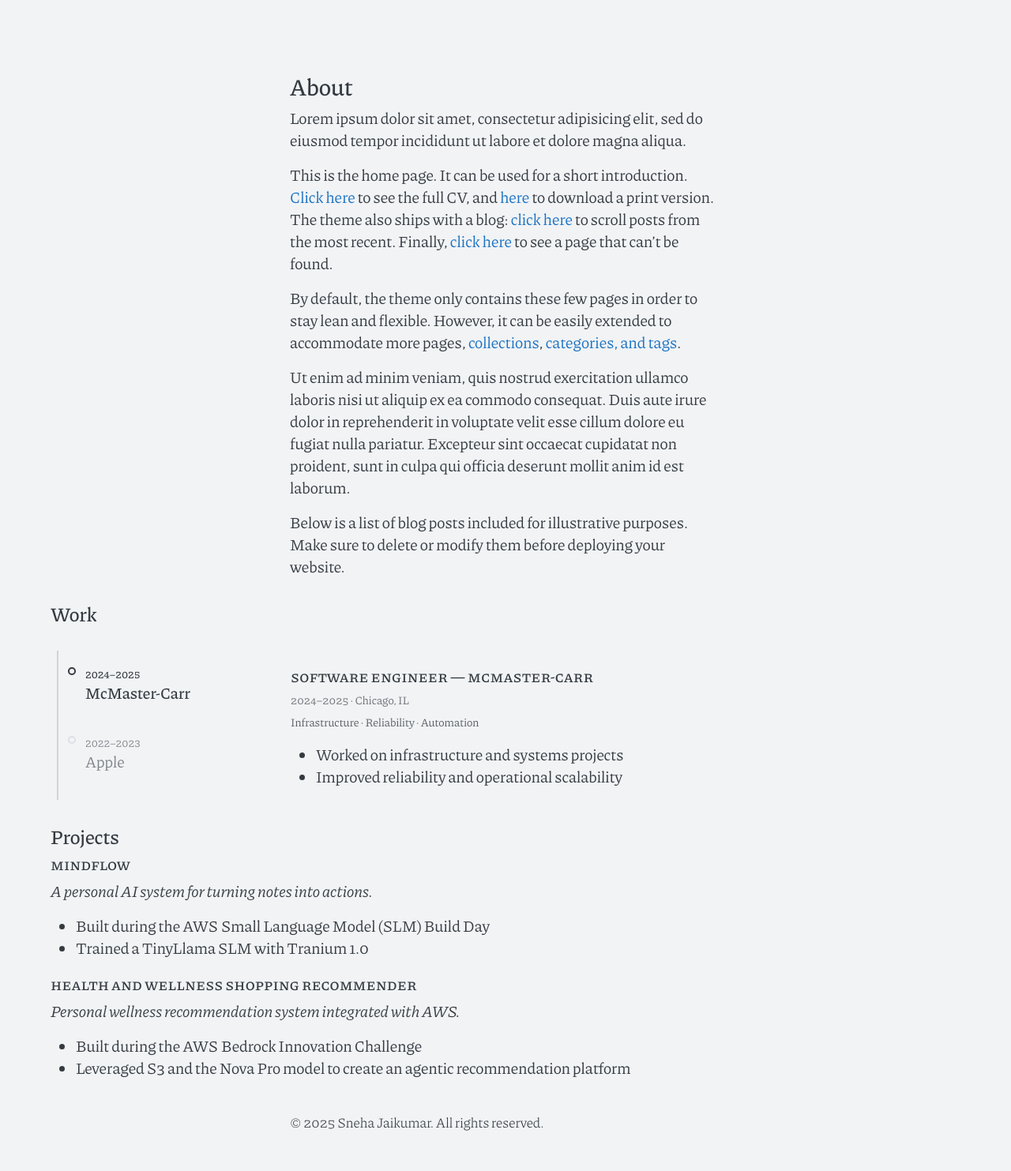
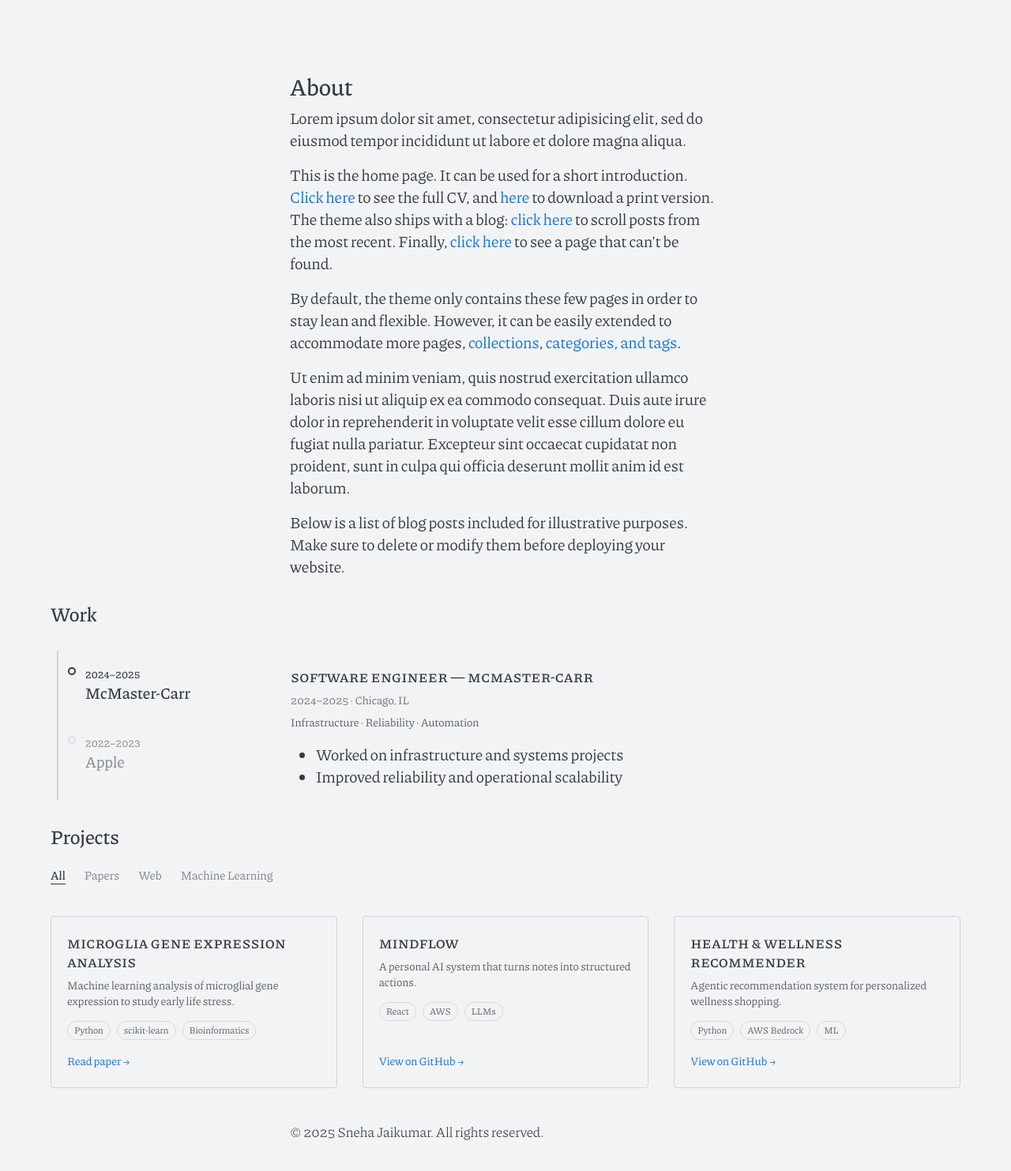
Before and after one commit to snehajaikumar23/snehajaikumar23.github.io, a Jekyll site: the page built from index.md, in a window 1280 px wide, cut to the strip 124-1610 px from the top of the page. Shown: the top 1483 px of the strip at 79% size. Built offline with Jekyll 4.4.1, drawn with Linux system fonts in a browser that asks for light colours.

Commit message:
Initial outline of projects section

```diff
--- a/_sass/_elements.scss
+++ b/_sass/_elements.scss
@@ -301,3 +301,80 @@ a.reversefootnote {
     display: none;
   }
 }
+
+.project-filters {
+  display: flex;
+  gap: 1.5rem;
+  margin: 1.5rem 0 2.5rem;
+}
+
+.filter-btn {
+  background: none;
+  border: none;
+  padding: 0;
+  cursor: pointer;
+  font-size: 0.95rem;
+  color: var(--color-text);
+  opacity: 0.6;
+}
+
+.filter-btn.is-active {
+  opacity: 1;
+  font-weight: 500;
+  border-bottom: 1px solid currentColor;
+}
+
+.project-grid {
+  display: grid;
+  grid-template-columns: repeat(auto-fit, minmax(260px, 1fr));
+  gap: 2rem;
+}
+
+.project-card {
+  padding: 1.25rem 1.25rem 1.5rem;
+  border: 1px solid var(--color-border);
+  border-radius: 0.25rem;
+  background-color: var(--color-background);
+  display: flex;
+  flex-direction: column;
+}
+
+.project-card h3 {
+  margin-top: 0;
+  margin-bottom: 0.5rem;
+}
+
+.project-desc {
+  font-size: 0.9rem;
+  opacity: 0.8;
+  margin-bottom: 1rem;
+}
+
+.project-tags {
+  display: flex;
+  flex-wrap: wrap;
+  gap: 0.5rem;
+  margin-bottom: 1rem;
+}
+
+.project-tags span {
+  font-size: 0.75rem;
+  padding: 0.15rem 0.5rem;
+  border: 1px solid var(--color-border);
+  border-radius: 999px;
+  opacity: 0.8;
+}
+
+.project-card a {
+  margin-top: auto;
+  font-size: 0.9rem;
+}
+
+.project-card {
+  transition: transform 0.15s ease, box-shadow 0.15s ease;
+}
+
+.project-card:hover {
+  transform: translateY(-2px);
+  box-shadow: 0 6px 20px rgba(0, 0, 0, 0.06);
+}
--- a/assets/js/main.js
+++ b/assets/js/main.js
@@ -90,4 +90,24 @@ document.addEventListener("DOMContentLoaded", () => {
 
     sections.forEach((section) => navObserver.observe(section));
   }
+
+  const filterButtons = document.querySelectorAll(".filter-btn");
+  const projectCards = document.querySelectorAll(".project-card");
+
+  if (filterButtons.length && projectCards.length) {
+    filterButtons.forEach((btn) => {
+      btn.addEventListener("click", () => {
+        const filter = btn.dataset.filter;
+
+        filterButtons.forEach((b) => b.classList.remove("is-active"));
+        btn.classList.add("is-active");
+
+        projectCards.forEach((card) => {
+          const category = card.dataset.category;
+          card.style.display =
+            filter === "all" || category === filter ? "flex" : "none";
+        });
+      });
+    });
+  }
 });
--- a/index.md
+++ b/index.md
@@ -73,21 +73,71 @@ Below is a list of blog posts included for illustrative purposes. Make sure to d
 </section>
 
 
-<section id="projects" class="wide-section" markdown="1">
+<section id="projects" class="wide-section">
+  <h2>Projects</h2>
 
-## Projects
-{: #projects }
+  <!-- Category tabs -->
+  <div class="project-filters" role="tablist">
+    <button class="filter-btn is-active" data-filter="all" role="tab">All</button>
+    <button class="filter-btn" data-filter="papers" role="tab">Papers</button>
+    <button class="filter-btn" data-filter="web" role="tab">Web</button>
+    <button class="filter-btn" data-filter="ml" role="tab">Machine Learning</button>
+  </div>
 
-### Mindflow
-*A personal AI system for turning notes into actions.*
+  <!-- Project grid -->
+  <div class="project-grid">
 
-- Built during the AWS Small Language Model (SLM) Build Day
-- Trained a TinyLlama SLM with Tranium 1.0
+    <!-- Paper -->
+    <article class="project-card" data-category="papers">
+      <h3>Microglia Gene Expression Analysis</h3>
+      <p class="project-desc">
+        Machine learning analysis of microglial gene expression to study early life stress.
+      </p>
+      <div class="project-tags">
+        <span>Python</span>
+        <span>scikit-learn</span>
+        <span>Bioinformatics</span>
+      </div>
+      <a
+    href="https://arxiv.org/abs/XXXX.XXXXX"
+    target="_blank"
+    rel="noopener"
+    class="paper-link">
+    Read paper →
+    </a>
+    </article>
 
-### Health and Wellness Shopping Recommender
-*Personal wellness recommendation system integrated with AWS.*
+    <!-- Web -->
+    <article class="project-card" data-category="web">
+      <h3>Mindflow</h3>
+      <p class="project-desc">
+        A personal AI system that turns notes into structured actions.
+      </p>
+      <div class="project-tags">
+        <span>React</span>
+        <span>AWS</span>
+        <span>LLMs</span>
+      </div>
+      <a href="https://github.com/yourusername/mindflow" target="_blank" rel="noopener">
+        View on GitHub →
+      </a>
+    </article>
 
-- Built during the AWS Bedrock Innovation Challenge
-- Leveraged S3 and the Nova Pro model to create an agentic recommendation platform
+    <!-- ML -->
+    <article class="project-card" data-category="ml">
+      <h3>Health & Wellness Recommender</h3>
+      <p class="project-desc">
+        Agentic recommendation system for personalized wellness shopping.
+      </p>
+      <div class="project-tags">
+        <span>Python</span>
+        <span>AWS Bedrock</span>
+        <span>ML</span>
+      </div>
+      <a href="https://github.com/yourusername/wellness-recommender" target="_blank" rel="noopener">
+        View on GitHub →
+      </a>
+    </article>
 
+  </div>
 </section>
```
